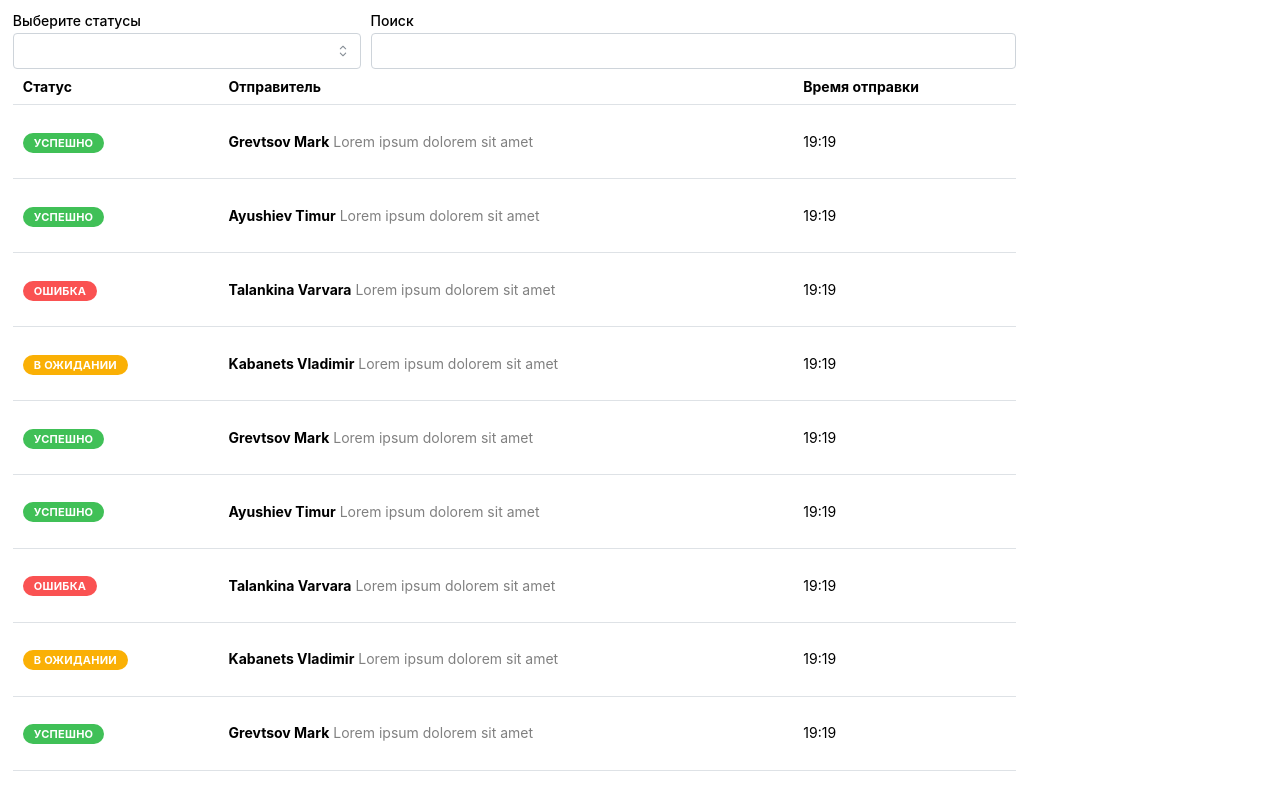
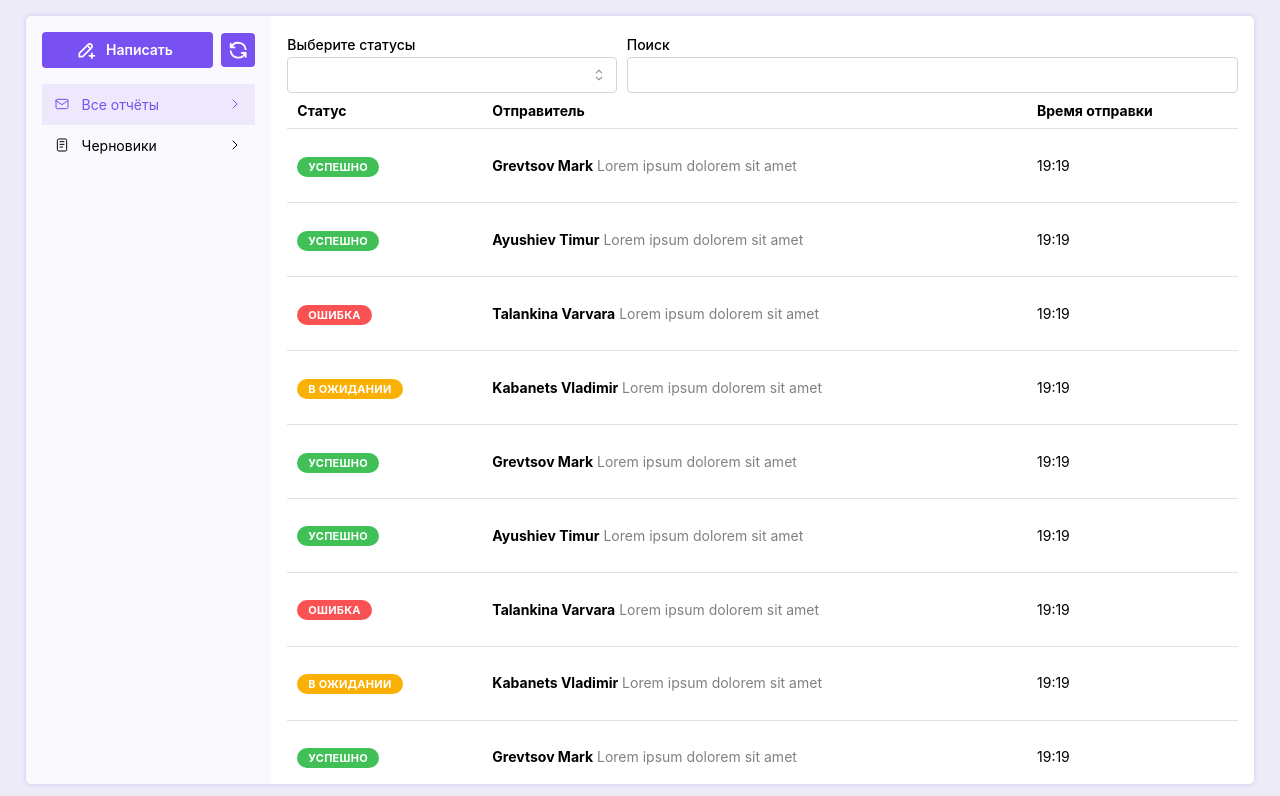
Before and after one commit to Tifftal/AtomHackFrontend, a React (Vite) app: page / in a window 1280 px wide. Shown: the top 796 px of the page. Built offline with nearby package versions, Linux system fonts and the light colour scheme.

Commit message:
added sidebar

```diff
--- a/src/App.css
+++ b/src/App.css
@@ -1,3 +1,5 @@
 body {
-  padding: 1vh 1vw;
+  padding: 2vh 2vw;
+  background-color: rgba(95, 61, 196, 0.1);
+
 }
--- a/src/pages/Reports/index.scss
+++ b/src/pages/Reports/index.scss
@@ -1,5 +1,17 @@
 .reports {
+    display: flex;
+    flex-direction: row;
+    border-radius: 5px;
+    background-color: white;
+    box-shadow: 0 0 5px rgba(95, 61, 196, 0.2);
+    height: 96vh;
+    max-height: 96vh;
+
+    .reports-table {
+        padding: 2vh;
         width: 80%;
+        height: 96vh;
+        overflow-y: auto;
 
         &-filters {
             display: flex;
@@ -15,3 +27,26 @@
             }
         }
     }
+
+    .sidebar {
+        border-radius: 5px 0 0 5px;
+        width: 20%;
+        padding: 2vh;
+        background-color: rgba(95, 61, 196, 0.03);
+
+        &-new-btn {
+            display: flex;
+            flex-direction: row;
+            align-items: center;
+            gap: 1vh;
+            width: 100%;
+            margin-bottom: 2vh;
+        }
+
+        &-menu {
+            .custom-navlink {
+                --nl-hover: red;
+            }
+        }
+    }
+}
--- a/src/pages/Reports/index.tsx
+++ b/src/pages/Reports/index.tsx
@@ -1,32 +1,73 @@
-import { MultiSelect, Table, TextInput } from "@mantine/core";
+import { Badge, Button, MultiSelect, NavLink, Table, TextInput } from "@mantine/core";
 import { reportsMock } from "../../constants/mocks";
 import { useState } from "react";
 import { Report } from "../../entities/Report";
+import { ActionIcon } from '@mantine/core';
+import { IconNotes, IconChevronRight, IconMail, IconPencilPlus, IconRefresh } from '@tabler/icons-react';
 import "./index.scss";
+
+const data = [
+    {
+        icon: IconMail,
+        label: 'Все отчёты',
+        rightSection: <IconChevronRight size="1rem" stroke={1.5} />
+    },
+    {
+        icon: IconNotes,
+        label: 'Черновики',
+        rightSection: <IconChevronRight size="1rem" stroke={1.5} />
+    },
+];
 
 export const Reports = () => {
     // TODO: Add getting data from sockets
     const [reports, setReports] = useState(reportsMock);
+    const [active, setActive] = useState(0);
+
+    const items = data.map((item, index) => (
+        <NavLink
+            className="custom-navlink"
+            href="#required-for-focus"
+            key={item.label}
+            active={index === active}
+            label={item.label}
+            rightSection={item.rightSection}
+            leftSection={<item.icon size="1rem" stroke={1.5} />}
+            onClick={() => setActive(index)}
+            color="violet.6"
+        />
+    ));
 
     return (
         <div className="reports">
-            <div className="reports-filters">
+            <div className="sidebar">
+                <div className="sidebar-new-btn">
+                    <Button leftSection={<IconPencilPlus size={20} />} fullWidth variant="filled" color="violet">Написать</Button>
+                    <ActionIcon variant="filled" color="violet" size="lg" aria-label="Settings">
+                        <IconRefresh style={{ width: '70%', height: '70%' }} stroke={2} />
+                    </ActionIcon>
+                </div>
+                <div className="sidebar-menu">
+                    {items}
+                </div>
+            </div>
+            <div className="reports-table">
+                <div className="reports-table-filters">
                     <MultiSelect
-                    className="reports-filters__status"
+                        className="reports-table-filters__status"
                         data={['Успешно', 'В ожидании', 'Ошибка']}
                         label="Выберите статусы"
                         comboboxProps={{ transitionProps: { transition: 'scale-y', duration: 200 } }}
                     />
                     <TextInput
                         label="Поиск"
-                    className="reports-filters__search"
+                        className="reports-table-filters__search"
                     >
 
                     </TextInput>
                 </div>
                 <Table
                     highlightOnHover
-                stickyHeader
                 >
                     <Table.Thead>
                         <Table.Tr>
@@ -56,5 +97,6 @@ export const Reports = () => {
                     </Table.Tbody>
                 </Table>
             </div>
+        </div>
     )
 };
```
Lines whose indentation alone changed are shown as unchanged.
